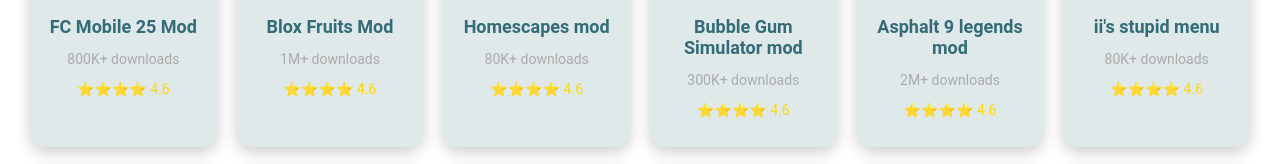
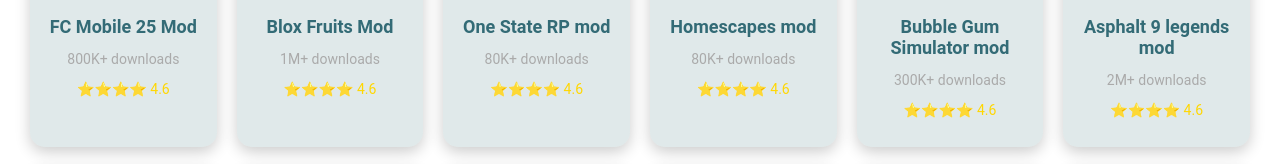
Before and after one commit to ayoub-drf/m, a website: page index.html in a window 1280 px wide. Shown: the part 420-584 px from the top of the page. Drawn offline with Linux system fonts and the light colour scheme.

Commit message:
Update index.html

```diff
--- a/index.html
+++ b/index.html
@@ -35,6 +35,12 @@
                 <img src="https://tr.rbxcdn.com/180DAY-d534f430c4f71efc23f14edefcf1f82c/512/512/Image/Webp/noFilter" alt="Blox Fruits Mod">
                 <h3>Blox Fruits Mod</h3>
                 <p>1M+ downloads</p>
+                <p class="rating">⭐⭐⭐⭐ 4.6</p>
+            </div>
+            <div class="game-card" onclick="showModal('One State RP mod', 'https://play-lh.googleusercontent.com/ugNpsKqMVaPbJQkoajppl06h-11SdLYTtT-vVjF4KEuG_ma67N-8yZyo32rVOp4wdQvi=w240-h480-rw', '80K+ downloads', '4.6')">
+                <img src="https://play-lh.googleusercontent.com/ugNpsKqMVaPbJQkoajppl06h-11SdLYTtT-vVjF4KEuG_ma67N-8yZyo32rVOp4wdQvi=w240-h480-rw" alt="One State RP mod">
+                <h3>One State RP mod</h3>
+                <p>80K+ downloads</p>
                 <p class="rating">⭐⭐⭐⭐ 4.6</p>
             </div>
             <div class="game-card" onclick="showModal('Homescapes mod', 'https://play-lh.googleusercontent.com/HWVNuIGO3NfdVBCmw_rQGTfINA7pdoedynIZbC8TcoNKvd-aAkzk7XboE0zDZE0_CF8=s48-rw', '80K+ downloads', '4.6')">
```
